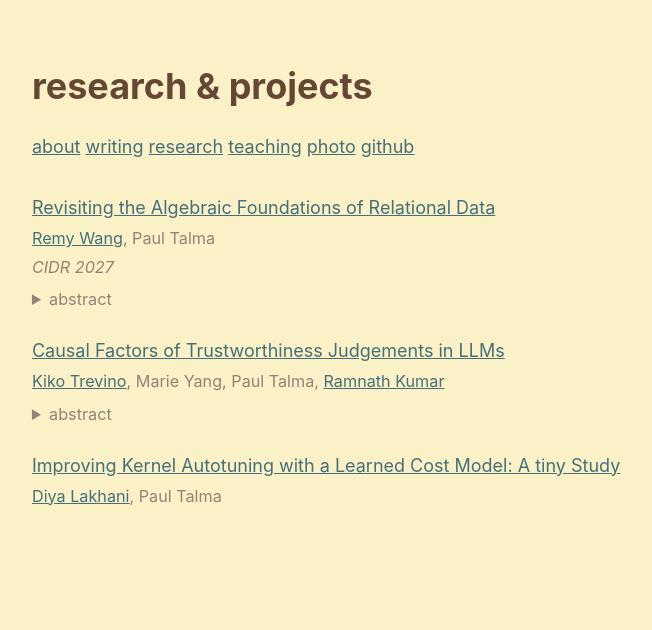
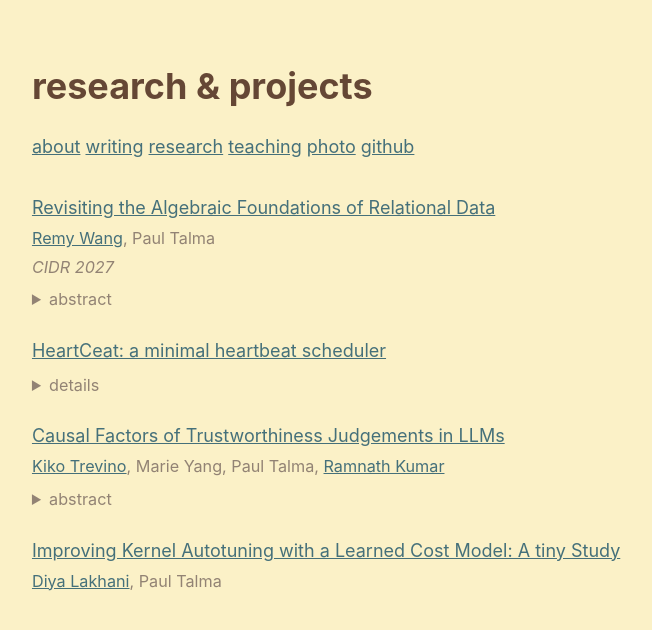
Before and after one commit to paul-talma/paul-talma.github.io, a Jekyll site: the page research.html, which Jekyll copies as it is, in a window 1280 px wide. Shown: the top 630 px of the page, without its empty margins (259-911 px from the left). Built offline with Jekyll 4.4.1, drawn with Linux system fonts in a browser that asks for light colours.

Commit message:
heartceat

```diff
--- a/research.html
+++ b/research.html
@@ -32,6 +32,14 @@
         </article>
 
         <article class="pub">
+            <p class="pub-title"><a href="https://github.com/paul-talma/heartceat" target="_blank">HeartCeat: a minimal heartbeat scheduler</a></p>
+            <details class="pub-abstract">
+            <summary>details</summary>
+            <p>A minimal <a href="https://www.andrew.cmu.edu/user/mrainey/heartbeat/heartbeat.html">heartbeat scheduling</a> runtime written in C. Includes a work-stealing scheduler, a fork-join runtime, a heartbeat runtime, and a benchmarking suite.</p>
+            </details>
+        </article>
+
+        <article class="pub">
             <p class="pub-title"><a href="/pdfs/causal_factors.pdf" target="_blank">Causal Factors of Trustworthiness Judgements in LLMs</a></p>
             <p class="pub-authors"><a href="https://www.linkedin.com/in/kiko-trevino-ii/">Kiko Trevino</a>, Marie Yang, Paul Talma, <a href="https://ramnathkumar181.github.io/">Ramnath Kumar</a></p>
           <details class="pub-abstract">
```
